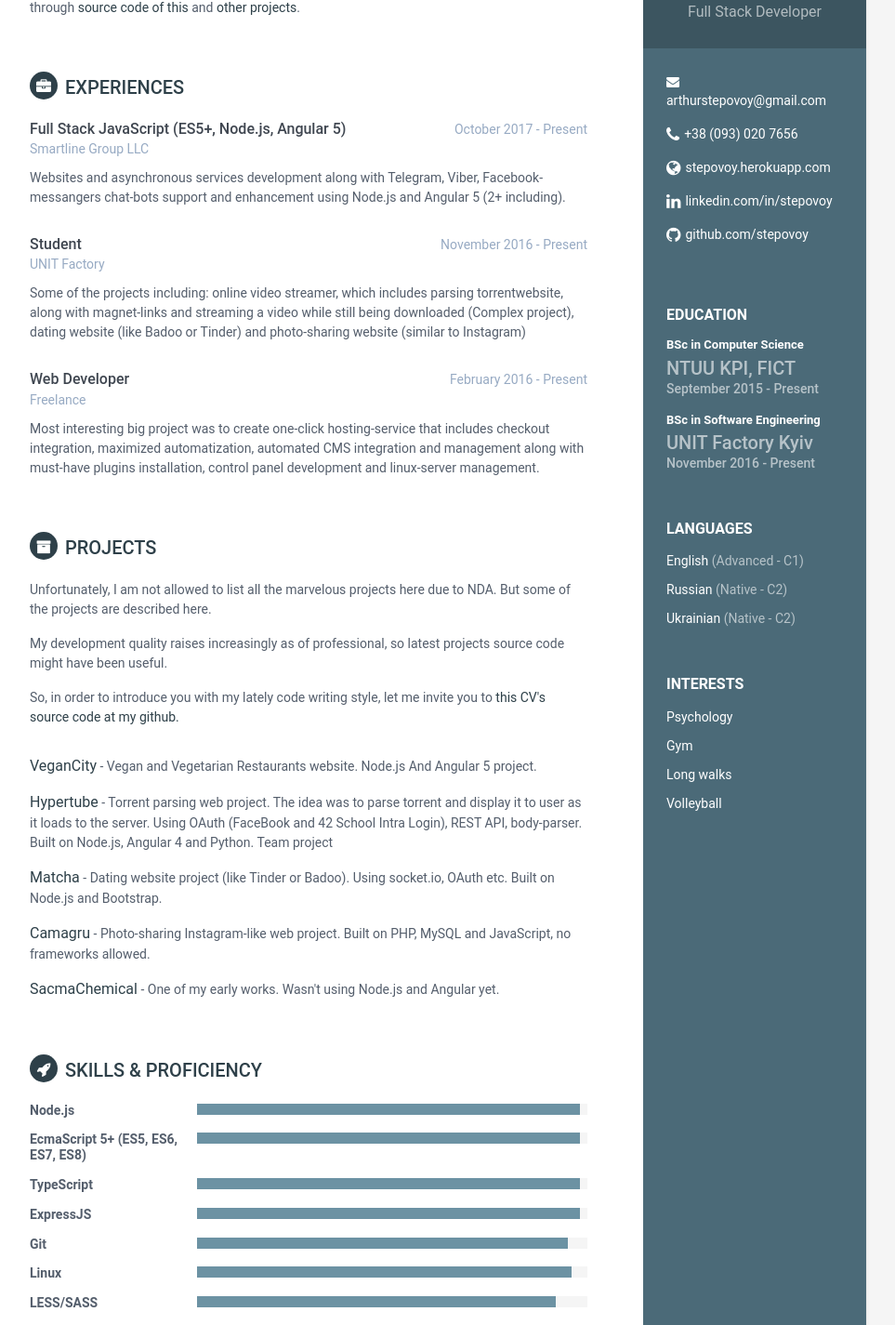
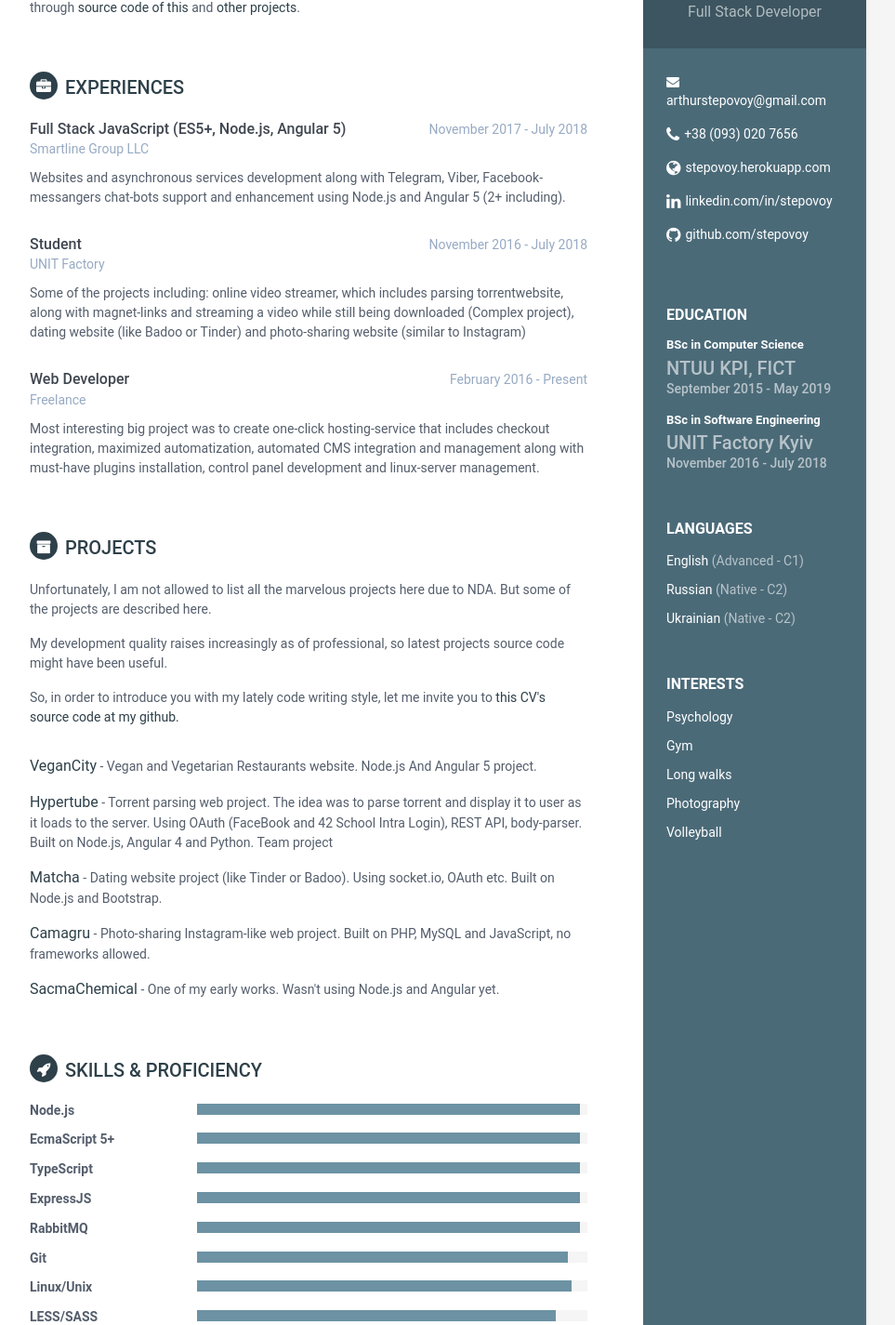
Before and after one commit to stepovoy/cv, an Angular app: page / in a window 1280 px wide. Shown: the part 279-1704 px from the top of the page at 93% size, without its empty margins (188-1151 px from the left). Built offline with nearby package versions, Linux system fonts and the light colour scheme.

Commit message:
up-to-date cv

```diff
--- a/src/app/education/education.component.ts
+++ b/src/app/education/education.component.ts
@@ -14,12 +14,12 @@ export class EducationComponent implements OnInit {
         {
             'degree': 'BSc in Computer Science',
             'place': 'NTUU KPI, FICT',
-            'time': 'September 2015 - Present',
+            'time': 'September 2015 - May 2019',
         },
         {
             'degree': 'BSc in Software Engineering',
             'place': 'UNIT Factory Kyiv',
-            'time': 'November 2016 - Present',
+            'time': 'November 2016 - July 2018',
         },
     ];
 
--- a/src/app/experiences/experiences.component.ts
+++ b/src/app/experiences/experiences.component.ts
@@ -16,13 +16,13 @@ export class ExperiencesComponent implements OnInit {
         {
             "job-title": 'Full Stack JavaScript (ES5+, Node.js, Angular 5)',
             "company": 'Smartline Group LLC',
-            "time": 'October 2017 - Present',
+            "time": 'November 2017 - July 2018',
             "details": 'Websites and asynchronous services development along with Telegram, Viber, Facebook-messangers chat-bots support and enhancement using Node.js and Angular 5 (2+ including).'
         },
         {
             "job-title": 'Student',
             "company": 'UNIT Factory',
-            "time": 'November 2016 - Present',
+            "time": 'November 2016 - July 2018',
             "details": 'Some of the projects including: online video streamer, which includes parsing torrentwebsite, along with magnet-links and streaming a video while still being downloaded (Complex project), dating website (like Badoo or Tinder) and photo-sharing website (similar to Instagram)'
         },
         {
--- a/src/app/interests/interests.component.ts
+++ b/src/app/interests/interests.component.ts
@@ -10,6 +10,7 @@ export class InterestsComponent implements OnInit {
       'Psychology',
       'Gym',
       'Long walks',
+      'Photography',
       'Volleyball'
   ]
 
--- a/src/app/skills/skills.component.ts
+++ b/src/app/skills/skills.component.ts
@@ -15,7 +15,7 @@ export class SkillsComponent implements OnInit {
           "percentage": '98'
       },
       {
-          "title": 'EcmaScript 5+ (ES5, ES6, ES7, ES8)',
+          "title": 'EcmaScript 5+',
           "percentage": '98'
       },
       {
@@ -27,11 +27,15 @@ export class SkillsComponent implements OnInit {
           "percentage": '98'
       },
       {
+          "title": 'RabbitMQ',
+          "percentage": '98'
+      },
+      {
           "title": 'Git',
           "percentage": '95'
       },
       {
-          "title": 'Linux',
+          "title": 'Linux/Unix',
           "percentage": '96'
       },
       {
@@ -40,7 +44,7 @@ export class SkillsComponent implements OnInit {
       },
       {
           "title": 'MongoDB',
-          "percentage": '92'
+          "percentage": '94'
       },
       {
           "title": 'MySQL',
@@ -56,11 +60,11 @@ export class SkillsComponent implements OnInit {
       },
       {
           "title": 'Socket.io/SockJs',
-          "percentage": '92'
+          "percentage": '96'
       },
       {
           "title": 'PHP',
-          "percentage": '70'
+          "percentage": '85'
       },
       {
           "title": 'HTML',
```
